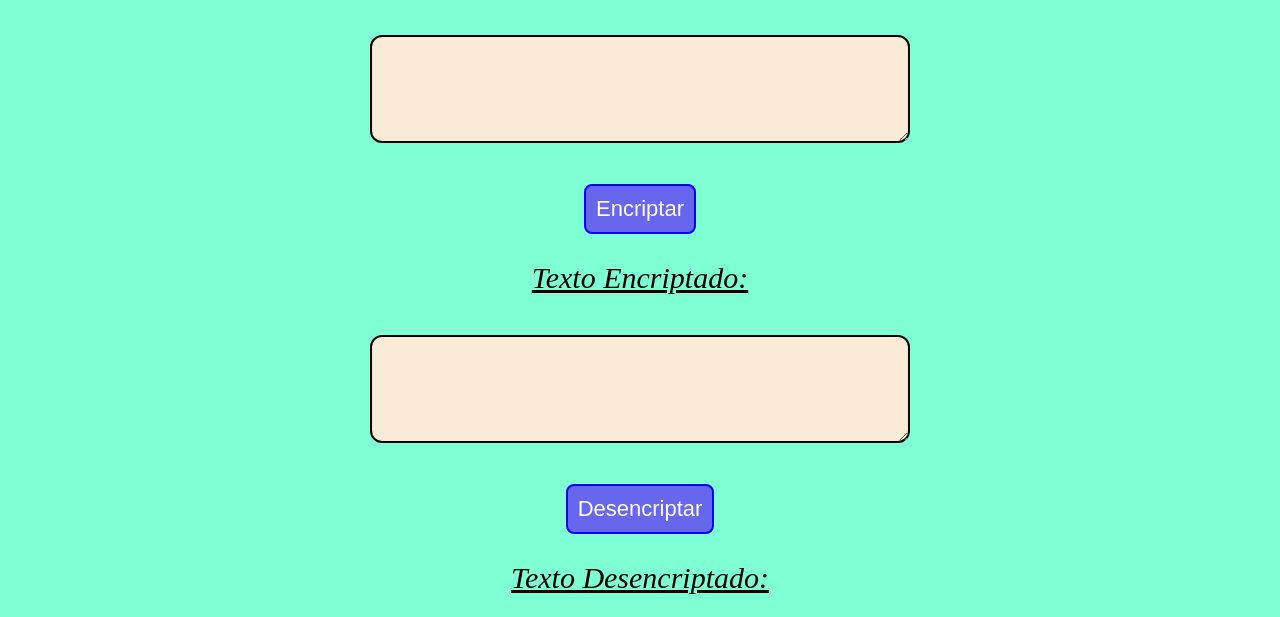
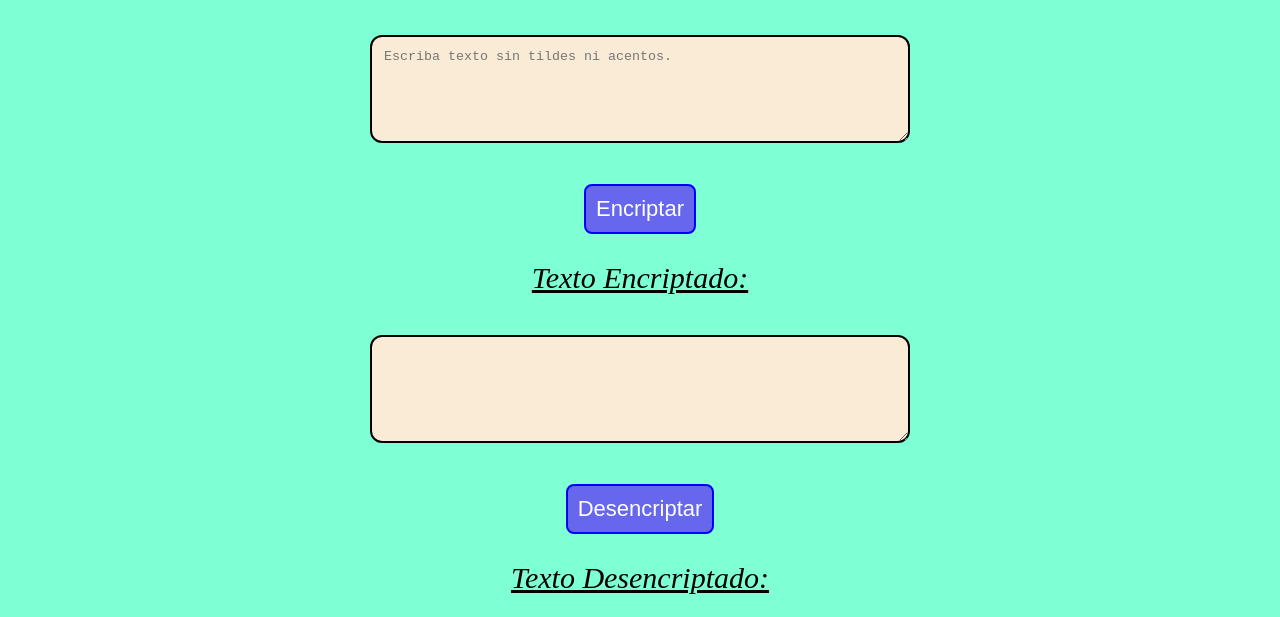
Before and after one commit to Ojhara/Encriptador-Alura-Ver.-9kanuto, a plain HTML site: page index.html in a window 1280 px wide. Shown: the part 183-800 px from the top of the page. Drawn offline with Linux system fonts and the light colour scheme.

Commit message:
Update index.html
last update 14032024 18:16

```diff
--- a/index.html
+++ b/index.html
@@ -15,7 +15,7 @@
     <div class="campostexto">
 
         <label for="plaintext">Ingrese el texto a encriptar:</label><br>
-        <textarea id="plaintext"></textarea><br>
+        <textarea id="plaintext" placeholder="Escriba texto sin tildes ni acentos."></textarea><br>
 
         <button onclick="encrypt()">Encriptar</button><br>
 
```
